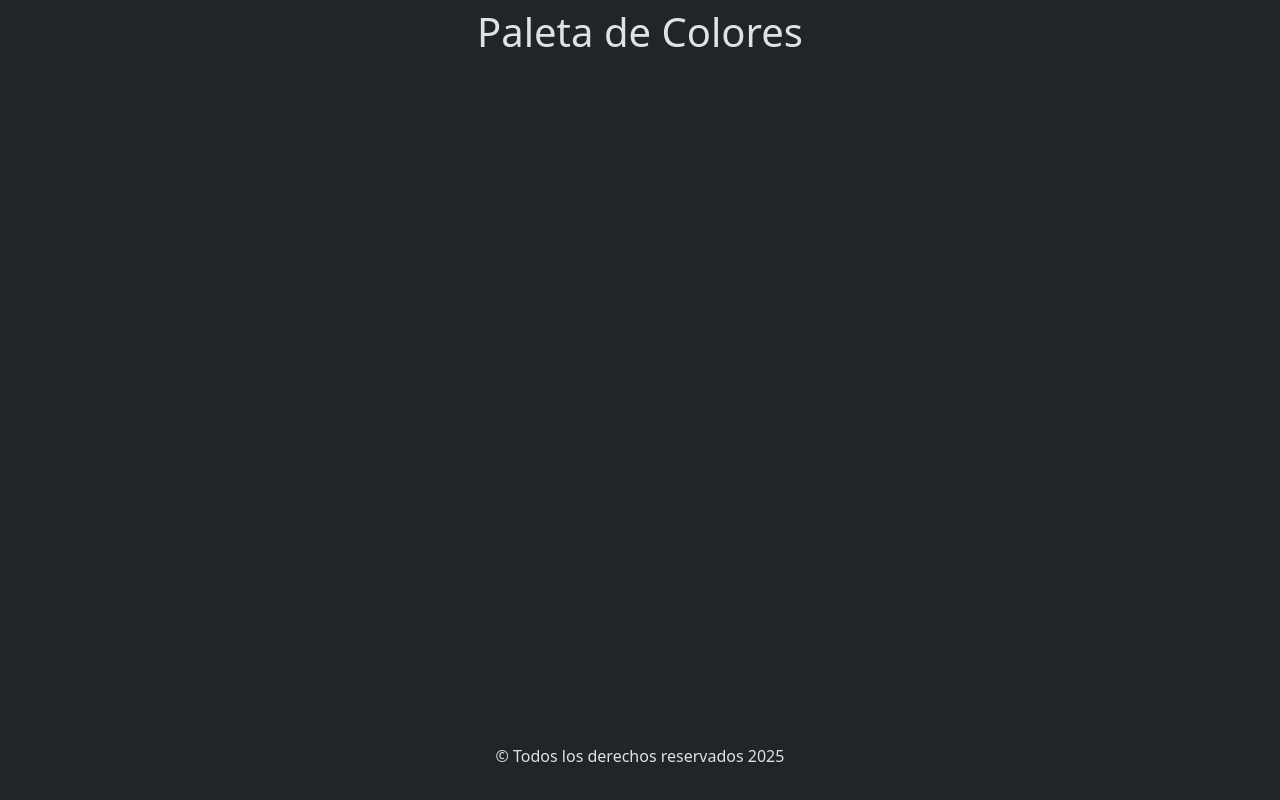
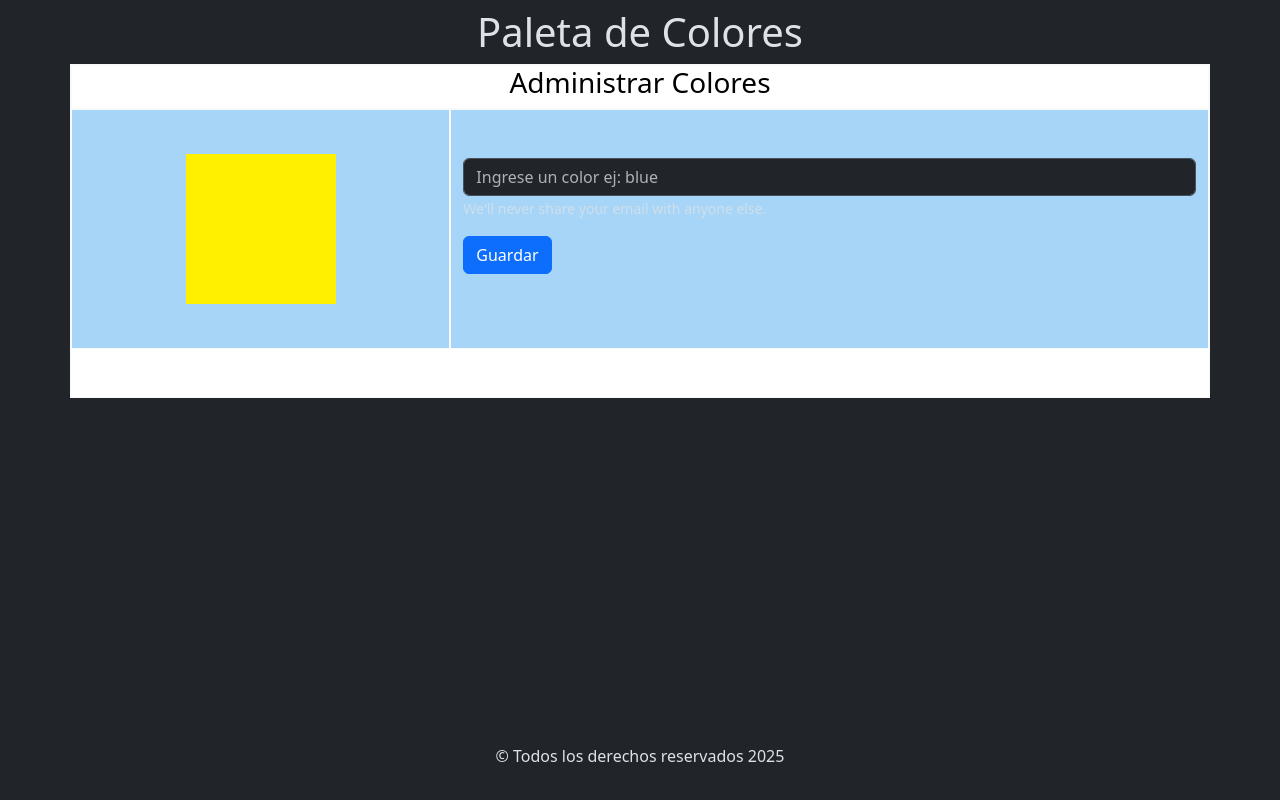
Before and after one commit to RoblesLuis2212/paletaColoresBackendFront, a React (Vite) app: page / in a window 1280 px wide. Built offline with nearby package versions, Linux system fonts and the light colour scheme.

Commit message:
Se agrego un componente formulario y se lo adapto para diferentes dispositivos

```diff
--- a/src/App.jsx
+++ b/src/App.jsx
@@ -1,11 +1,14 @@
 import Footer from "./components/Footer"
+import FormularioColores from "./components/FormularioColores"
 
 function App() {
 
   return (
     <>
       <h1 className="text-center mt-2">Paleta de Colores</h1>
-      <main></main>
+      <main>
+        <FormularioColores></FormularioColores>
+      </main>
       <Footer />
     </>
   )
--- /dev/null
+++ b/src/components/FormularioColores.jsx
@@ -0,0 +1,36 @@
+import React from 'react';
+import Button from 'react-bootstrap/Button';
+import Form from 'react-bootstrap/Form';
+
+const FormularioColores = () => {
+    return (
+        <section className='container border border-light'>
+            <div className="row">
+                <div className="col-12 bg-white text-black border border-light">
+                    <h3 className='text-center'>Administrar Colores</h3>
+                </div>
+                <div className="col-12 col-md-4 d-flex justify-content-center align-items-center border border-light fondocontainerForm">
+                    <div className='color'>
+                    </div>
+                </div>
+                <div className="col-12 col-md-8 border border-light fondocontainerForm">
+                    <Form className='mt-5'>
+                        <Form.Group className="mb-3">
+                            <Form.Control type="text" placeholder="Ingrese un color ej: blue" />
+                            <Form.Text className="text-muted">
+                                We'll never share your email with anyone else.
+                            </Form.Text>
+                        </Form.Group>
+                        <Button variant="primary" type="submit">
+                            Guardar
+                        </Button>
+                    </Form>
+                </div>
+                <div className="col-12 bg-white py-4">
+                </div>
+            </div>
+        </section>
+    );
+};
+
+export default FormularioColores;
--- a/src/index.css
+++ b/src/index.css
@@ -6,3 +6,15 @@
 main{
     flex-grow: 1;
 }
+.color{
+    background-color: #FFF000;
+    width: 150px;
+    height: 150px;
+}
+.fondocontainerForm{
+    background-color: #A7D5F7;
+    height: 240px;
+}
+.inputForm{
+    width: 420px !important;
+}
```
